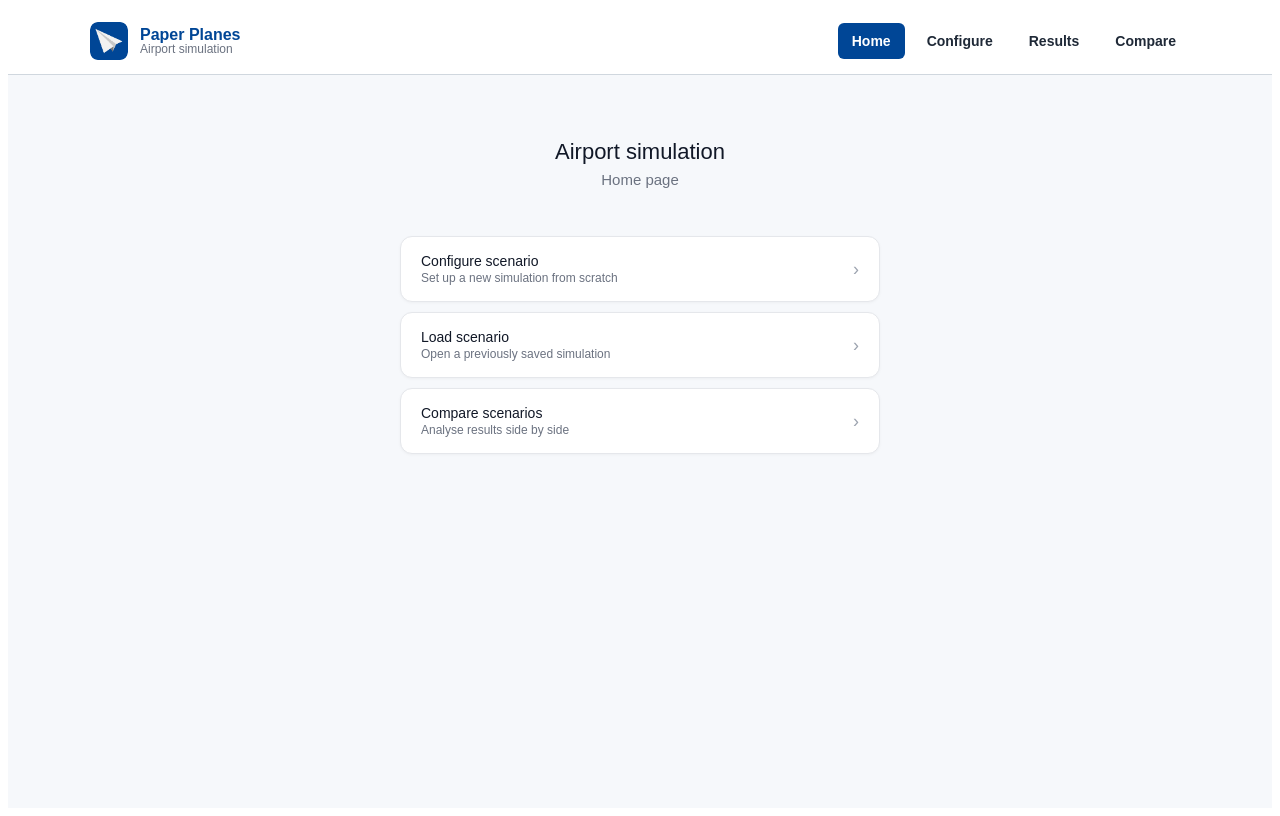
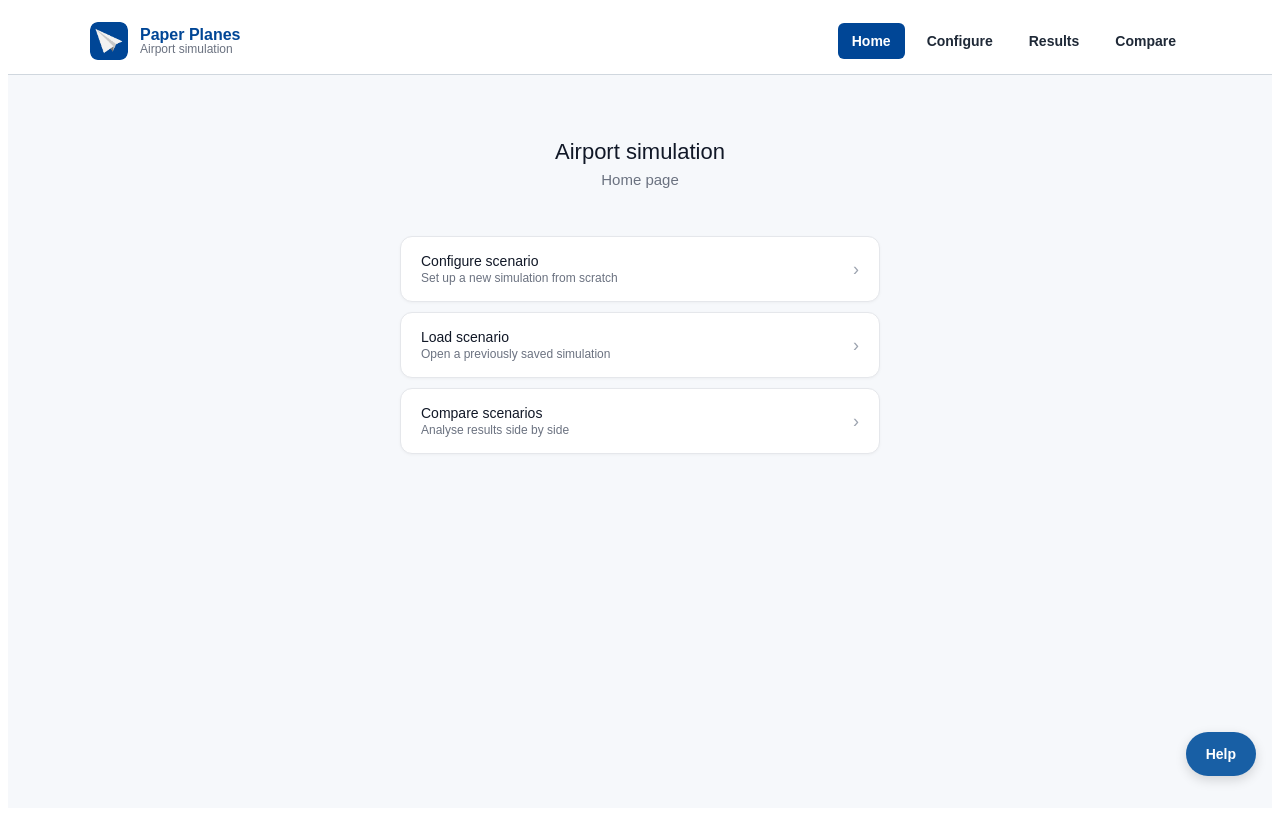
Before and after one commit to pinkie-py/paper-planes, a Next.js app in the folder web-client/: page / in a window 1280 px wide. Built offline with nearby package versions, Linux system fonts and the light colour scheme.

Commit message:
Added a instructions manual button (currently template text)

```diff
--- a/web-client/app/compare/page.tsx
+++ b/web-client/app/compare/page.tsx
@@ -3,6 +3,7 @@
 import React, { useState, useEffect } from "react";
 import { useSearchParams } from "next/navigation";
 import Header from "@/components/header";
+import HelpManual from "@/components/help_button";
 import Link from "next/link";
 import jsPDF from "jspdf";
 import html2canvas from "html2canvas";
@@ -51,7 +52,8 @@ export default function ComparePage() {
     if (!element) return;
 
     try {
-      const canvas = await html2canvas(element, { scale: 2, useCORS: true });
+      // const canvas = await html2canvas(element, { scale: 2, useCORS: true });
+      const canvas = await html2canvas(element, {useCORS: true });
       const imgData = canvas.toDataURL("image/png");
       const pdf = new jsPDF("p", "mm", "a4");
 
@@ -188,6 +190,7 @@ export default function ComparePage() {
           </tbody>
         </table>
       </main>
+      <HelpManual />
     </div>
   );
 }
--- a/web-client/app/configure/page.tsx
+++ b/web-client/app/configure/page.tsx
@@ -3,6 +3,7 @@
 import React, { useState, useEffect } from "react";
 import { useRouter } from "next/navigation";
 import Header from "@/components/header";
+import HelpManual from "@/components/help_button";
 
 const DS_BLUE = "#004696";
 const BORDER = "#d0d7de";
@@ -309,6 +310,7 @@ const Configure: React.FC = () => {
           </div>
         </section>
       </main>
+      <HelpManual />
     </div>
   );
 };
--- a/web-client/app/page.tsx
+++ b/web-client/app/page.tsx
@@ -4,9 +4,12 @@ import Link from "next/link";
 import Header from "@/components/header";
 import CompareButton from "@/components/compare_button";
 import LoadButton from "@/components/load_button";
+import HelpManual from "@/components/help_button";
 
 export default function HomePage() {
   const [hovered, setHovered] = useState<string | null>(null);
+  const [helpOpen, setHelpOpen] = useState(false);
+  const [activeTab, setActiveTab] = useState("Home"); // Default tab
 
   const cardStyle = (id: string): React.CSSProperties => ({
     boxSizing: 'border-box',
@@ -35,8 +38,22 @@ export default function HomePage() {
     onMouseLeave: () => setHovered(null),
   });
 
+  // Help Modal Tab Styles
+  const tabStyle = (id: string): React.CSSProperties => ({
+    padding: '8px 12px',
+    fontSize: '12px',
+    fontWeight: 500,
+    cursor: 'pointer',
+    border: 'none',
+    borderRadius: '6px',
+    background: activeTab === id ? '#185FA5' : 'transparent',
+    color: activeTab === id ? '#fff' : '#6b7280',
+    transition: '0.2s',
+    whiteSpace: 'nowrap'
+  });
+
   return (
-    <div style={{ minHeight: '100vh', background: '#f6f8fb', fontFamily: 'sans-serif' }}>
+    <div style={{ minHeight: '100vh', background: '#f6f8fb', fontFamily: 'sans-serif', position: 'relative' }}>
       <Header />
       <div style={{ maxWidth: 480, margin: '0 auto', padding: '4rem 1.5rem 0' }}>
         <div style={{ textAlign: 'center', marginBottom: '3rem' }}>
@@ -49,7 +66,6 @@ export default function HomePage() {
         </div>
 
         <div style={{ display: 'flex', flexDirection: 'column', gap: '10px' }}>
-
           <Link href="/configure" style={cardStyle('configure')} {...hoverProps('configure')}>
             <div style={{ flex: 1 }}>
               <p style={{ margin: 0, fontSize: 14, fontWeight: 500, color: '#111827' }}>Configure scenario</p>
@@ -77,9 +93,9 @@ export default function HomePage() {
               <span style={{ color: '#9ca3af', fontSize: '18px' }}>›</span>
             </CompareButton>
           </div>
-
         </div>
       </div>
+      <HelpManual />
     </div>
   );
 }
--- a/web-client/app/results/page.tsx
+++ b/web-client/app/results/page.tsx
@@ -7,6 +7,7 @@ import CompareButton from "@/components/compare_button";
 import { LineChart, Line, XAxis, YAxis, CartesianGrid, Tooltip as RechartsTooltip, Legend, ResponsiveContainer } from "recharts";
 import jsPDF from "jspdf";
 import html2canvas from "html2canvas";
+import HelpManual from "@/components/help_button";
 
 const DS_BLUE = "#004696";
 const TEXT = "#1f2937";
@@ -97,7 +98,8 @@ export default function ResultsPage() {
     if (!element) return;
 
     try {
-      const canvas = await html2canvas(element, { scale: 2, useCORS: true });
+      // const canvas = await html2canvas(element, { scale: 2, useCORS: true });
+      const canvas = await html2canvas(element, { useCORS: true });
       const imgData = canvas.toDataURL("image/png");
       const pdf = new jsPDF("p", "mm", "a4");
 
@@ -262,6 +264,7 @@ export default function ResultsPage() {
           </div>
         </section>
       </main>
+      <HelpManual />
     </div>
   );
 }
--- a/web-client/app/simulation/page.tsx
+++ b/web-client/app/simulation/page.tsx
@@ -3,6 +3,7 @@
 import React, { useEffect, useMemo, useRef, useState } from "react";
 import { useRouter } from "next/navigation";
 import Header from "@/components/header";
+import HelpManual from "@/components/help_button";
 
 const DS_BLUE = "#004696";
 const TEXT = "#1f2937";
@@ -1648,6 +1649,8 @@ export default function SimulationPage() {
           </div>
         </section>
       </main>
+      <HelpManual />
     </div>
   );
+
 }
--- /dev/null
+++ b/web-client/components/help_button.tsx
@@ -0,0 +1,101 @@
+"use client";
+import React, { useState } from "react";
+
+const HelpManual = () => {
+  const [helpOpen, setHelpOpen] = useState(false);
+  const [activeTab, setActiveTab] = useState("Home");
+
+  const tabs = ["Home", "Configure", "Simulation", "Results", "Compare"];
+
+  const tabStyle = (id: string): React.CSSProperties => ({
+    padding: '8px 12px',
+    fontSize: '12px',
+    fontWeight: 500,
+    cursor: 'pointer',
+    border: 'none',
+    borderRadius: '6px',
+    background: activeTab === id ? '#185FA5' : 'transparent',
+    color: activeTab === id ? '#fff' : '#6b7280',
+    transition: '0.2s',
+    whiteSpace: 'nowrap'
+  });
+
+  return (
+    <>
+      {/* Floating Help Button */}
+      <button
+        onClick={() => setHelpOpen(true)}
+        style={{
+          position: 'fixed', bottom: '24px', right: '24px',
+          // Adjusted these styles for text instead of an icon
+          padding: '0 20px',
+          height: '44px',
+          borderRadius: '22px',
+          backgroundColor: '#185FA5', color: 'white', border: 'none',
+          cursor: 'pointer', fontSize: '14px', fontWeight: 'bold',
+          boxShadow: '0 4px 12px rgba(0,0,0,0.15)', zIndex: 9999
+        }}
+      >
+        Help
+      </button>
+
+      {/* Manual Pop-up Window */}
+      {helpOpen && (
+        <div style={{
+          position: 'fixed', top: 0, left: 0, right: 0, bottom: 0,
+          backgroundColor: 'rgba(0,0,0,0.4)', backdropFilter: 'blur(3px)',
+          display: 'flex', alignItems: 'center', justifyContent: 'center',
+          zIndex: 10000, padding: '20px', fontFamily: 'sans-serif'
+        }}>
+          <div style={{
+            background: 'white', borderRadius: '16px', maxWidth: '500px',
+            width: '100%', boxShadow: '0 20px 25px -5px rgba(0,0,0,0.1)',
+            overflow: 'hidden', border: '1px solid #e5e7eb'
+          }}>
+            <div style={{ padding: '20px', borderBottom: '1px solid #f3f4f6', display: 'flex', justifyContent: 'space-between', alignItems: 'center' }}>
+              <h2 style={{ margin: 0, fontSize: '18px', fontWeight: 600, color: '#111827' }}>Instructions Manual</h2>
+              <button onClick={() => setHelpOpen(false)} style={{ background: 'none', border: 'none', fontSize: '24px', cursor: 'pointer', color: '#9ca3af' }}>&times;</button>
+            </div>
+
+            <div style={{
+              display: 'flex', gap: '4px', padding: '8px 12px',
+              background: '#f9fafb', borderBottom: '1px solid #f3f4f6',
+              overflowX: 'auto'
+            }}>
+              {tabs.map((tab) => (
+                <button key={tab} onClick={() => setActiveTab(tab)} style={tabStyle(tab)}>
+                  {tab}
+                </button>
+              ))}
+            </div>
+
+            <div style={{ padding: '24px', minHeight: '200px' }}>
+              <h4 style={{ margin: '0 0 12px', color: '#111827', fontSize: '16px' }}>{activeTab} Page Guide</h4>
+              <div style={{ fontSize: '14px', color: '#4b5563', lineHeight: '1.6' }}>
+                {activeTab === 'Home' && <p>Dashboard overview text goes here.</p>}
+                {activeTab === 'Configure' && <p>Instructions for setting up parameters.</p>}
+                {activeTab === 'Simulation' && <p>How to monitor the live simulation.</p>}
+                {activeTab === 'Results' && <p>Interpreting the data and graphs.</p>}
+                {activeTab === 'Compare' && <p>How to benchmark different runs.</p>}
+              </div>
+            </div>
+
+            <div style={{ padding: '16px', textAlign: 'right', background: '#f9fafb' }}>
+              <button
+                onClick={() => setHelpOpen(false)}
+                style={{
+                  padding: '8px 24px', backgroundColor: '#185FA5', color: 'white',
+                  border: 'none', borderRadius: '8px', cursor: 'pointer', fontWeight: 500
+                }}
+              >
+                Got it
+              </button>
+            </div>
+          </div>
+        </div>
+      )}
+    </>
+  );
+};
+
+export default HelpManual;
```
Also changed, not shown: package.json (+7 -0 lines), 1 other file (tests, documents, lock files or other folders).
